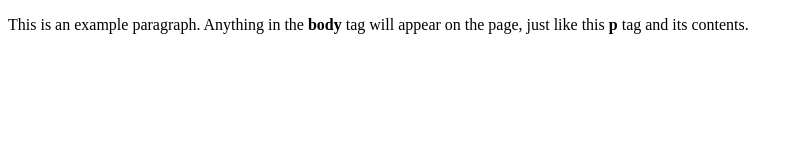
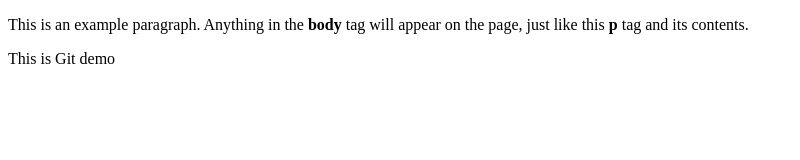
Before and after one commit to gssankum/demo, a plain HTML site: page index.html in a window 1280 px wide. Shown: the whole page, without its empty margins (0-800 px from the left). Drawn offline with Linux system fonts and the light colour scheme.

Commit message:
second commit

```diff
--- a/index.html
+++ b/index.html
@@ -7,3 +7,6 @@
     <p>This is an example paragraph. Anything in the <strong>body</strong> tag will appear on the page, just like this <strong>p</strong> tag and its contents.</p>
   </body>
 </html>
+
+
+This is Git demo
```
